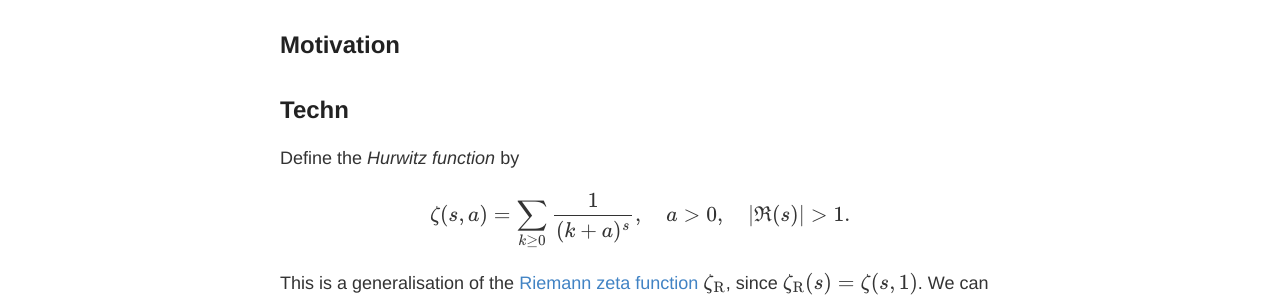
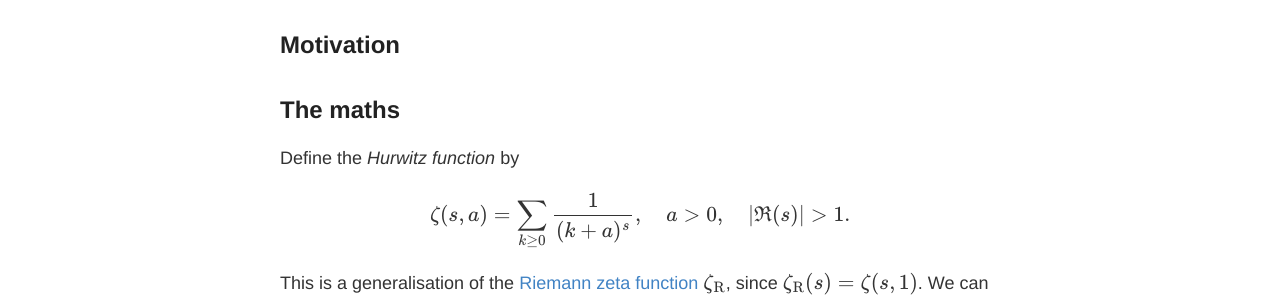
Before and after one commit to hapax/hapax.github.io, a Jekyll site: the page built from assets/zeta-regularisation.md, in a window 1280 px wide. Shown: the part 185-482 px from the top of the page. Built offline with Jekyll 4.4.1, drawn with Linux system fonts in a browser that asks for light colours; our own code applies the rules of GitHub Pages for plain Markdown files; formulas are drawn with MathJax 3; a script that is not in the unit is left out.

Commit message:
Update zeta-regularisation.md

```diff
--- a/assets/zeta-regularisation.md
+++ b/assets/zeta-regularisation.md
@@ -11,7 +11,7 @@ date:  2019-08-03
 
 ## Motivation
 
-## Techn
+## The maths
 
 Define the *Hurwitz function* by
 
```
